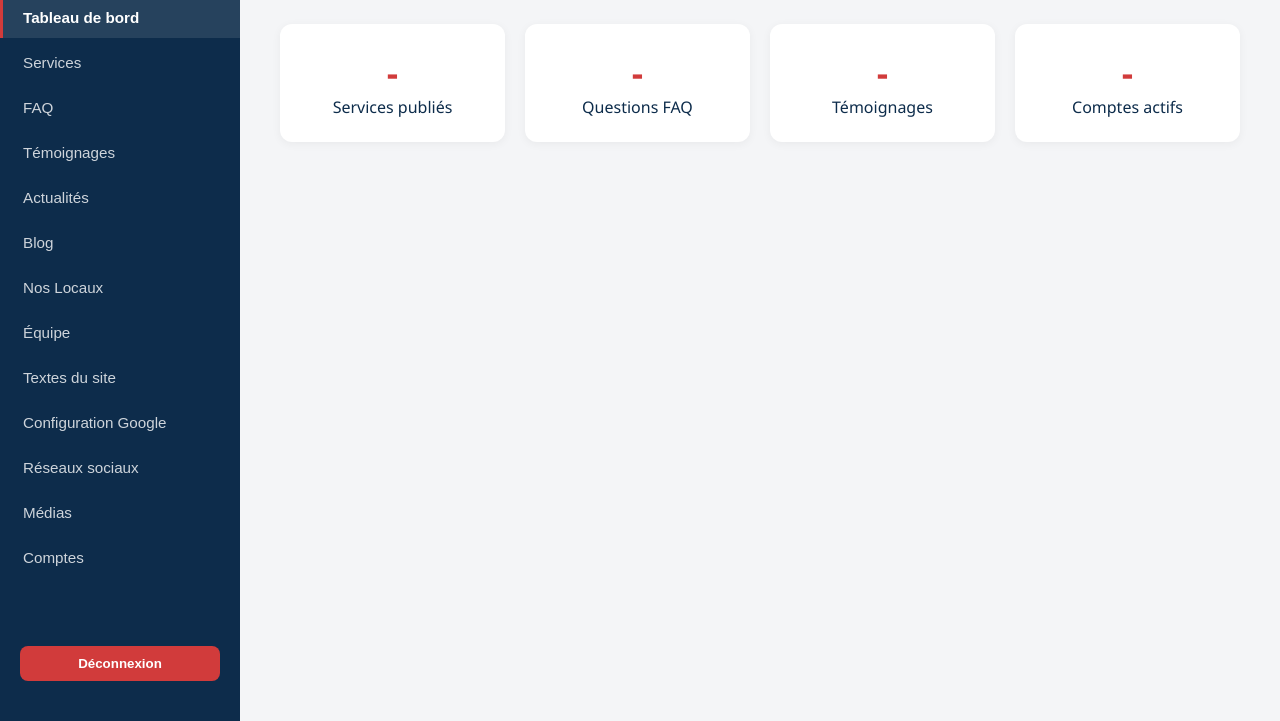
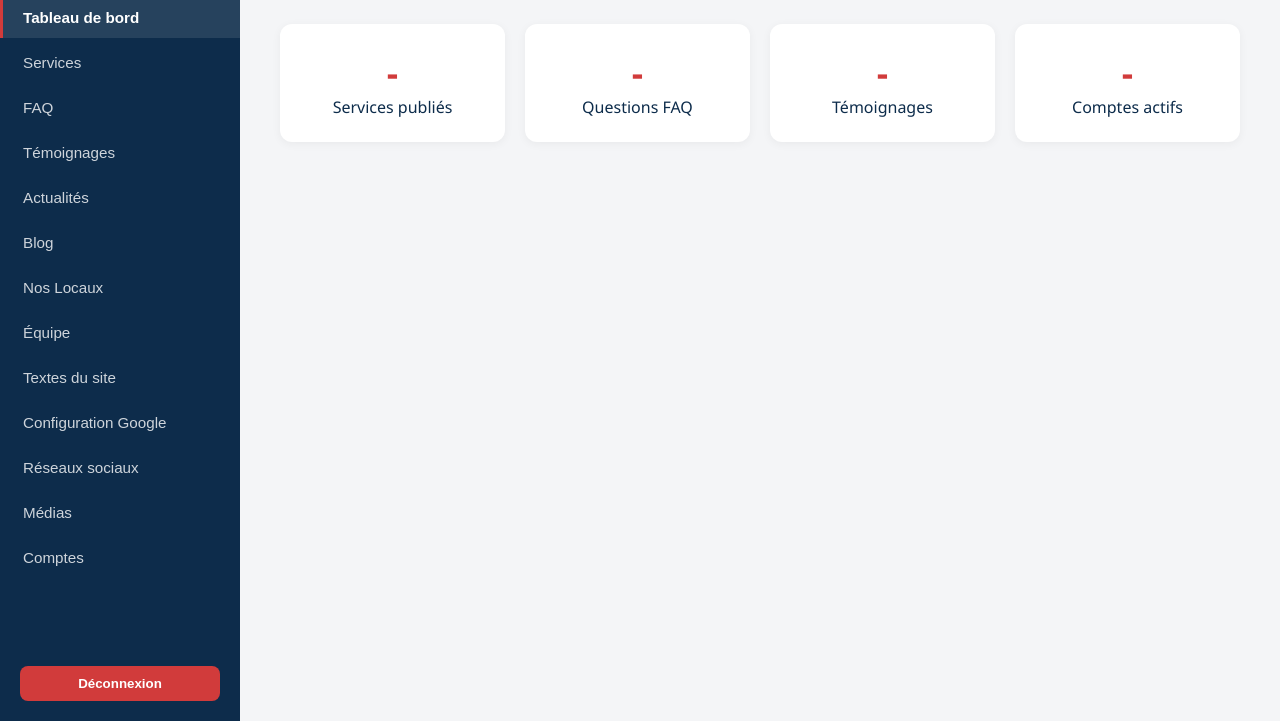
Before and after one commit to Yves-ANAGUE/hi-consulting-cms, a website: page public/admin/index.html in a window 1280 px wide. Shown: the part 79-800 px from the top of the page. Drawn offline with Linux system fonts and the light colour scheme; no server answers; files whose address does not match are found by name.

Commit message:
Version 2.1 du CMS HI CONSULTING IMMIGRATION

```diff
--- a/public/admin/css/admin.css
+++ b/public/admin/css/admin.css
@@ -44,8 +44,8 @@ body { font-family: 'Segoe UI', system-ui, sans-serif; color: var(--bleu-fonce);
 .lien-onglet:hover { background: rgba(255,255,255,0.06); }
 .lien-onglet.actif { background: rgba(255,255,255,0.1); border-left-color: var(--rouge); color: var(--blanc); font-weight: 600; }
 .bouton-deconnexion {
-  margin: 20px; padding: 10px; background: var(--rouge); color: var(--blanc); border: none; border-radius: 8px;
-  cursor: pointer; font-weight: 600;
+  margin: 20px 20px 0 20px; padding: 10px 20px; background: var(--rouge); color: var(--blanc); border: none; border-radius: 8px;
+  cursor: pointer; font-weight: 600; width: calc(100% - 40px); text-align: center; box-sizing: border-box;
 }
 
 .contenu-admin { flex: 1; padding: 30px 40px; overflow-y: auto; }
```
Also changed, not shown: public/css/style.css (+4 -4 lines).
